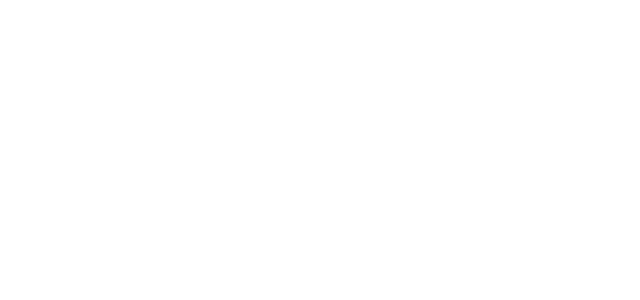
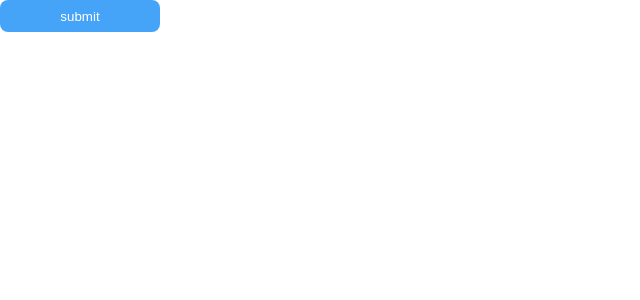
Before and after one commit to PositiveTruth/EZ-LFG, a React (Create React App) app: page / in a window 1280 px wide. Shown: the top 300 px of the page, without its empty margins (0-640 px from the left). Built offline with nearby package versions, Linux system fonts and the light colour scheme; the HTML template or start-up script is replaced by a standard one.

Commit message:
feat: implemented uiButton

```diff
--- a/src/App.tsx
+++ b/src/App.tsx
@@ -1,7 +1,12 @@
 import React from "react";
+import { UiButton } from "./commonUi/uiButton/uiButton";
 
 function App() {
-  return <div className="App"></div>;
+  return (
+    <div className="App">
+      <UiButton href="www.google.com" buttonText="submit" ariaLabel="submit" />
+    </div>
+  );
 }
 
 export default App;
--- /dev/null
+++ b/src/commonUi/commonStyle/_variables.scss
@@ -0,0 +1,18 @@
+// font size
+$heading-1: 60px;
+$heading-2: 48px;
+$heading-3: 40px;
+$heading-4: 30px;
+$heading-5: 24px;
+$heading-6: 18px;
+
+// color
+$sky-blue: #46a4f8;
+$grey: #555555;
+$white: #ffffff;
+$yellow: #fddd0e;
+$red: #e74c3c;
+$green: #2ecc71;
+
+// radious
+$button-border-radious: 8px;
--- a/src/commonUi/uiButton/uiButton.module.scss
+++ b/src/commonUi/uiButton/uiButton.module.scss
@@ -1,12 +1,11 @@
-$button-border-radiou: 8px;
+@import "../commonStyle/variables";
 
 .uiButton {
   align-items: center;
-
-  button {
-    border-radius: $button-border-radiou;
-    width: 10rem;
-    height: 2rem;
-    border-style: none;
-  }
+  border-radius: $button-border-radious;
+  width: 10rem;
+  height: 2rem;
+  border-style: none;
+  color: $white;
+  background-color: $sky-blue;
 }
--- a/src/commonUi/uiButton/uiButton.tsx
+++ b/src/commonUi/uiButton/uiButton.tsx
@@ -3,25 +3,33 @@
 import style from "./uiButton.module.scss";
 
 interface UiButtonProps {
+  ariaLabel: string;
   buttonText: string;
+  elementTag?: string;
+  href?: string;
   subText?: string;
   className?: string;
-}
-
-enum UiButtonType {
-  PRIMARY = "primary",
-  SECONDARY = "secondary",
+  onClick?: () => void;
 }
 
 export const UiButton: React.FC<UiButtonProps> = ({
+  elementTag,
   buttonText,
-  subText,
+  ariaLabel,
   className,
+  onClick,
 }: UiButtonProps): JSX.Element => {
-  let scssClassNames = classNames(style.uiButton, className);
+  const scssClassNames = classNames(style.uiButton, className);
+  const Tag: any = elementTag ? elementTag : "button";
+
   return (
-    <div className={scssClassNames}>
-      <button type="submit">{buttonText}</button>
-    </div>
+    <Tag
+      className={scssClassNames}
+      onClick={onClick}
+      type="submit"
+      aria-label={ariaLabel}
+    >
+      {buttonText}
+    </Tag>
   );
 };
```
